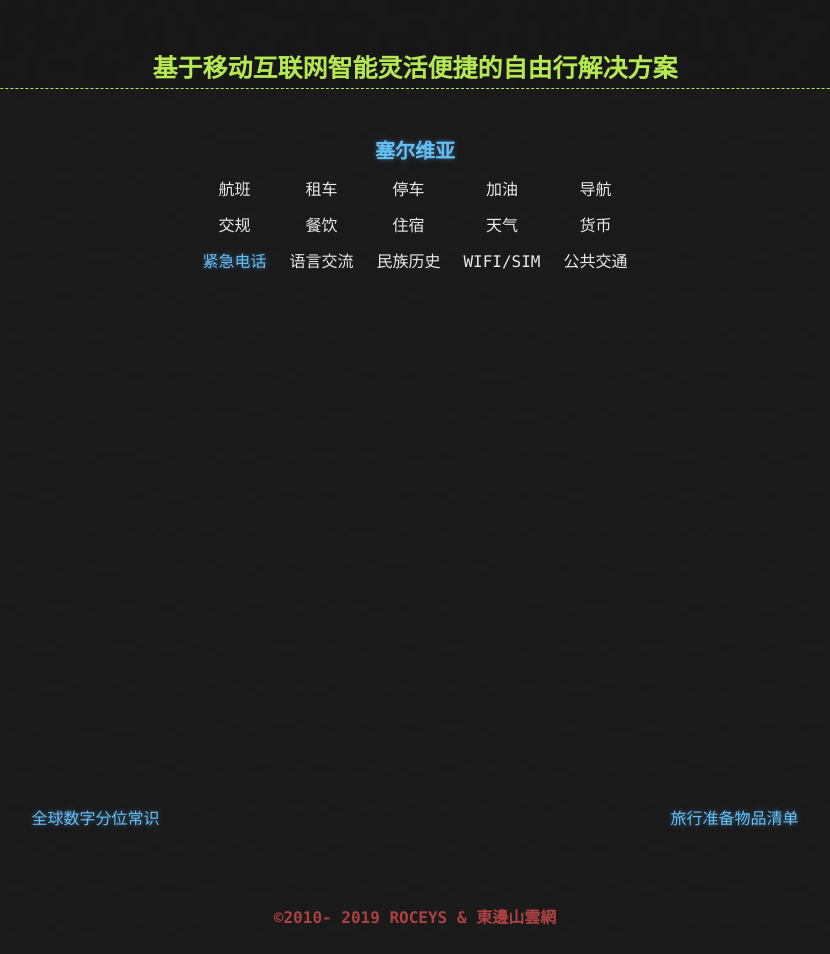
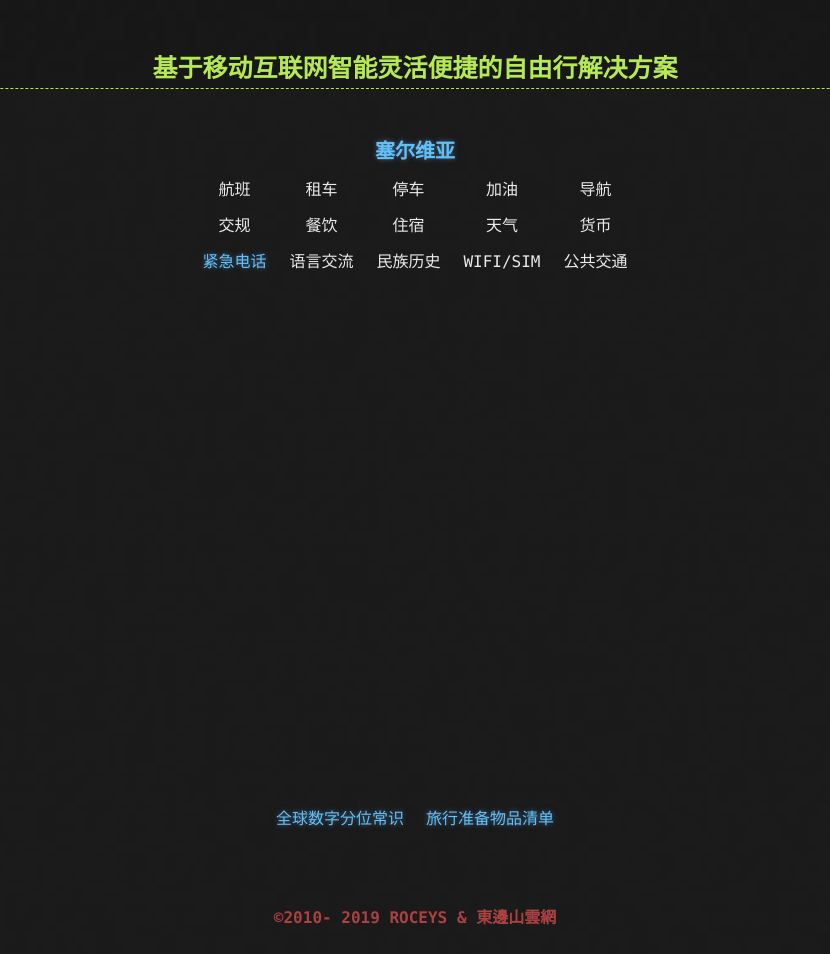
Before and after one commit to roceys/roceys.github.io, a Jekyll site: the page built from travel.md, in a window 1280 px wide. Shown: the whole page, without its empty margins (225-1055 px from the left). Built offline with Jekyll 4.4.1, drawn with Linux system fonts in a browser that asks for light colours; nearby versions of some CDN libraries; comment, search, counter and statistics services are not loaded.

Commit message:
旅行物品清单 css

```diff
--- a/_layouts/travel.html
+++ b/_layouts/travel.html
@@ -117,8 +117,8 @@
     <div style="text-align: center;">
         <table>
             <tr>
-                <td><a href="/assets/images/travel/全球数字货币分位QQ图片20190828191505.png">全球数字分位常识</a></td>
-                <td><a href="/assets/images/travel/全球数字货币分位QQ图片20190828191505.png">旅行准备物品清单</a></td>
+                <td style="text-align: right;"><a href="/assets/images/travel/全球数字货币分位QQ图片20190828191505.png">全球数字分位常识</a></td>
+                <td style="text-align: left;"><a href="/assets/images/travel/全球数字货币分位QQ图片20190828191505.png">旅行准备物品清单</a></td>
             </tr>
         </table>
     </div>
```
